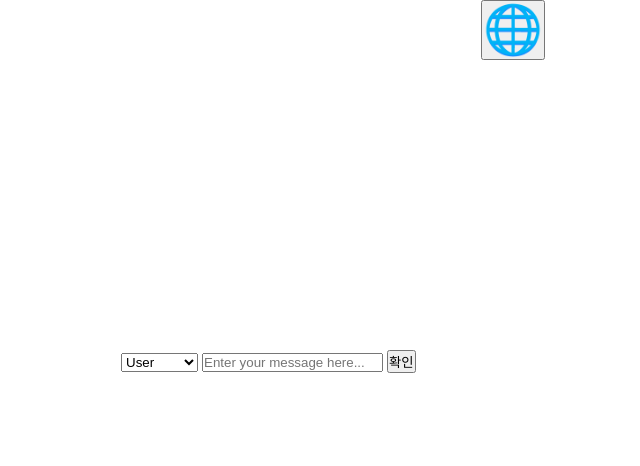
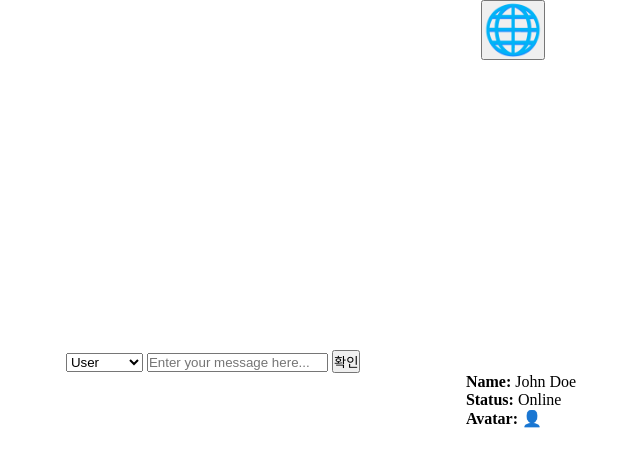
Before and after one commit to KDT-IaaS-Class-One-Group/Kimwoojin, a website: page public/index.html in a window 1280 px wide. Shown: the top 466 px of the page, without its empty margins (319-959 px from the left). Drawn offline with Linux system fonts and the light colour scheme.

Commit message:
유저info 추가

```diff
--- a/public/index.html
+++ b/public/index.html
@@ -22,6 +22,13 @@
     <button id="send">확인</button>
   </form>
   <div id="prompt-output"></div>
+  <div id="user-info">
+    <p><strong>Name:</strong> <span id="user-name"></span></p>
+    <p><strong>Status:</strong> <span id="user-status"></span></p>
+    <p><strong>Avatar:</strong> <span id="user-avatar"></span></p>
+  </div>
+
+
   <script>
  const form = document.getElementById('inputs');
 const promptOutput = document.getElementById('prompt-output');
@@ -75,11 +82,24 @@ function getCurrentTimestamp() {
   .then((response) => response.json())
   .then((data) => {
     const header = data.header;
+    const userInfo = data.mainContent.userInfo;
     const hamburgerMenu = header.hamburgerMenu;
     const promptInputPlaceholder = header.promptInputPlaceholder;
     const menuList = document.getElementById('menu-list');
     const promptInput = document.getElementById('prompt-input');
+    const userName = document.getElementById('user-name');
+    const userStatus = document.getElementById('user-status');
+    const userAvatar = document.getElementById('user-avatar');
+
+    userName.textContent = userInfo.name;
+    userStatus.textContent = userInfo.status;
+    userAvatar.textContent = userInfo.avatar;
+
+
     promptInput.placeholder = promptInputPlaceholder;
+
+
+
     hamburgerMenu.forEach((menuText, index) => {
       const menuItem = document.createElement('li');
       menuItem.textContent = menuText;
@@ -92,6 +112,7 @@ function getCurrentTimestamp() {
     let hamburger = document.querySelector('.hamburger');
     hamburgerButton.addEventListener('click', () => {
       hamburger.classList.toggle('open');
+
     });
 
 
```
